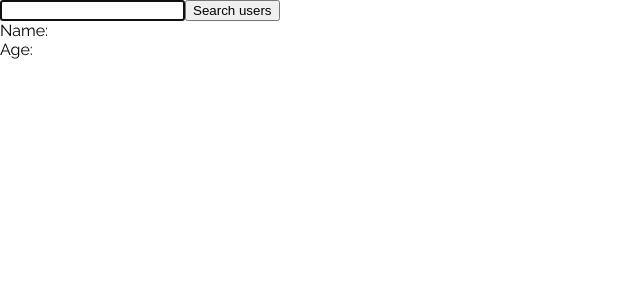
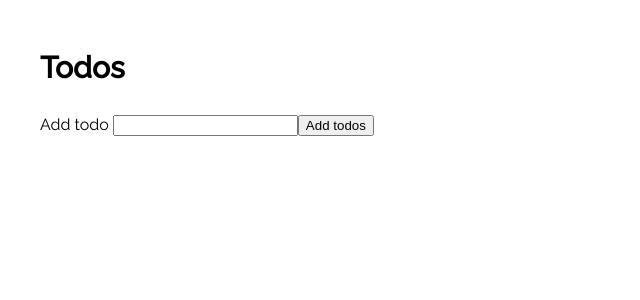
Before and after one commit to jardenna/typescript, a React app: page / in a window 1280 px wide. Shown: the top 300 px of the page, without its empty margins (0-640 px from the left). Built offline with nearby package versions, Linux system fonts and the light colour scheme.

Commit message:
Todolist

```diff
--- a/package.json
+++ b/package.json
@@ -20,7 +20,6 @@
     "@babel/preset-typescript": "^7.13.0",
     "@types/react": "^17.0.3",
     "@types/react-dom": "^17.0.3",
-    "@types/webpack": "^5.28.0",
     "@types/webpack-dev-server": "^3.11.3",
     "@types/webpack-env": "^1.16.0",
     "@typescript-eslint/eslint-plugin": "^4.20.0",
--- a/src/components/App.tsx
+++ b/src/components/App.tsx
@@ -1,10 +1,10 @@
-import SearchUsers from './refs/SearchUsers';
+import Todos from './todos';
 
 function App() {
    return (
       <article>
          <main>
-            <SearchUsers />
+            <Todos />
          </main>
       </article>
 
--- /dev/null
+++ b/src/components/todos/index.tsx
@@ -0,0 +1,66 @@
+import { useState, FormEvent, ChangeEvent } from 'react';
+
+type formElem = FormEvent<HTMLFormElement>
+type input = ChangeEvent<HTMLInputElement>
+
+interface ITodo {
+   id: number;
+   text: string;
+   completed: boolean;
+
+}
+
+const index = () => {
+   const [todos, setTodos] = useState<ITodo[]>([]);
+   const [value, setValue] = useState('');
+
+   const handleTodos = (e: formElem) => {
+      e.preventDefault();
+      setValue('');
+      addTodos(value);
+   };
+   const changeValue = (e: input) => {
+      setValue(e.target.value);
+   };
+
+   const id = todos.length;
+
+   const addTodos = (text: string) => {
+      const newTodo: ITodo[] = [...todos, { id, text, completed: false }];
+      setTodos(newTodo);
+   };
+   const completeTodos = (index: number) => {
+      const newTodos: ITodo[] = [...todos];
+      newTodos[index].completed = !newTodos[index].completed;
+      setTodos(newTodos);
+   };
+
+   const deleteTodos = (index: number) => {
+      const a = todos.filter(a => a.id !== index);
+      setTodos(a);
+   };
+
+
+   return (
+      <section>
+         <h1>Todos</h1>
+         <form onSubmit={handleTodos}>
+            <label htmlFor="Todo">Add todo </label>
+            <input type="text" id="Todo" value={value} onChange={changeValue} />
+            <button type="submit">Add todos</button>
+         </form>
+
+         <ul>
+            {
+               todos.map((todo: ITodo, index: number) => (
+                  <li key={index}>
+                     <p style={{ textDecoration: todo.completed ? 'line-through' : '' }}>{todo.text} <span onClick={() => deleteTodos(index)}>Delete</span> </p>
+                     <button onClick={() => completeTodos(index)}>{todo.completed ? 'Completed' : 'incomplete'}</button>
+                  </li>
+               ))}
+         </ul>
+      </section>
+   );
+};
+
+export default index;
--- a/src/index.html
+++ b/src/index.html
@@ -1,5 +1,5 @@
 <!doctype html>
-<html>
+<html lang="en">
 
 <head>
    <meta charset="utf-8">
--- a/src/styles/_global.scss
+++ b/src/styles/_global.scss
@@ -4,12 +4,15 @@
 
 body {
    margin: 0;
-   //background-image: url('../images/frog.jpg');
+
    font-family: fonts.$font-primary;
 }
 
 main {
-   @include mixins.flexbox();
+   width: 100%;
+   max-width: 1200px;
+   margin: 0 auto;
+   padding: 20px;
 }
 
 h1 {
--- a/webpack.config.js
+++ b/webpack.config.js
@@ -13,7 +13,8 @@ const plugins = [
    new CleanWebpackPlugin(),
    new MiniCssExtractPlugin({ filename: !prodMode ? '[name].css' : '[name].[contenthash].css' }),
    new HtmlWebpackPlugin({
-      template: './src/index.html'
+      template: './src/index.html',
+      favicon: './public/favicon.ico'
    })
 ];
 
```
Also changed, not shown: .eslintrc.js, 2 other files (tests, documents, lock files or other folders).
